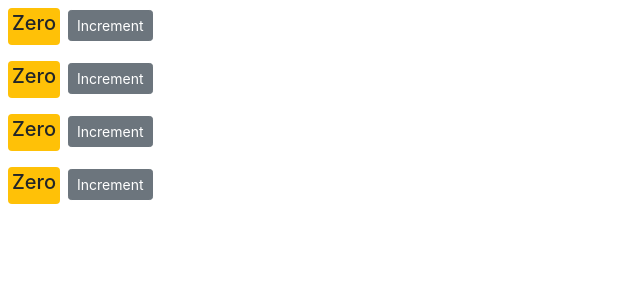
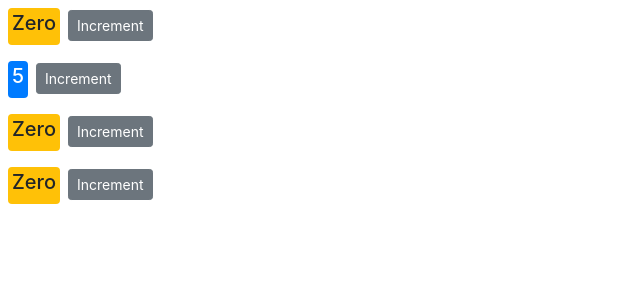
Before and after one commit to chamodshehanka/react-crud, a React (Create React App) app: page / in a window 1280 px wide. Shown: the top 300 px of the page, without its empty margins (0-640 px from the left). Built offline with nearby package versions, Linux system fonts and the light colour scheme.

Commit message:
props set

```diff
--- a/src/components/counter.jsx
+++ b/src/components/counter.jsx
@@ -2,7 +2,7 @@ import React, { Component } from "react";
 
 class Counter extends Component {
   state = {
-    counter: 0,
+    counter: this.props.value,
     imageUrl:
       "https://www.google.com/images/branding/googlelogo/2x/googlelogo_color_92x30dp.png",
     tags: ["tag1", "tag2", "tag3"]
@@ -41,6 +41,7 @@ class Counter extends Component {
   };
 
   render() {
+
     return (
       <React.Fragment>
         <span style={this.styles} className={this.getBadgeClasses()}>
--- a/src/components/counters.jsx
+++ b/src/components/counters.jsx
@@ -7,7 +7,7 @@ class Counters extends Component {
   state = {
     counters: [
       { id: 1, value: 0 },
-      { id: 2, value: 0 },
+      { id: 2, value: 5 },
       { id: 3, value: 0 },
       { id: 4, value: 0 }
     ]
@@ -16,7 +16,7 @@ class Counters extends Component {
     return (
       <div>
         {this.state.counters.map(counter => (
-          <Counter key={counter.id} />
+          <Counter key={counter.id} value={counter.value} />
         ))}
       </div>
     );
```
